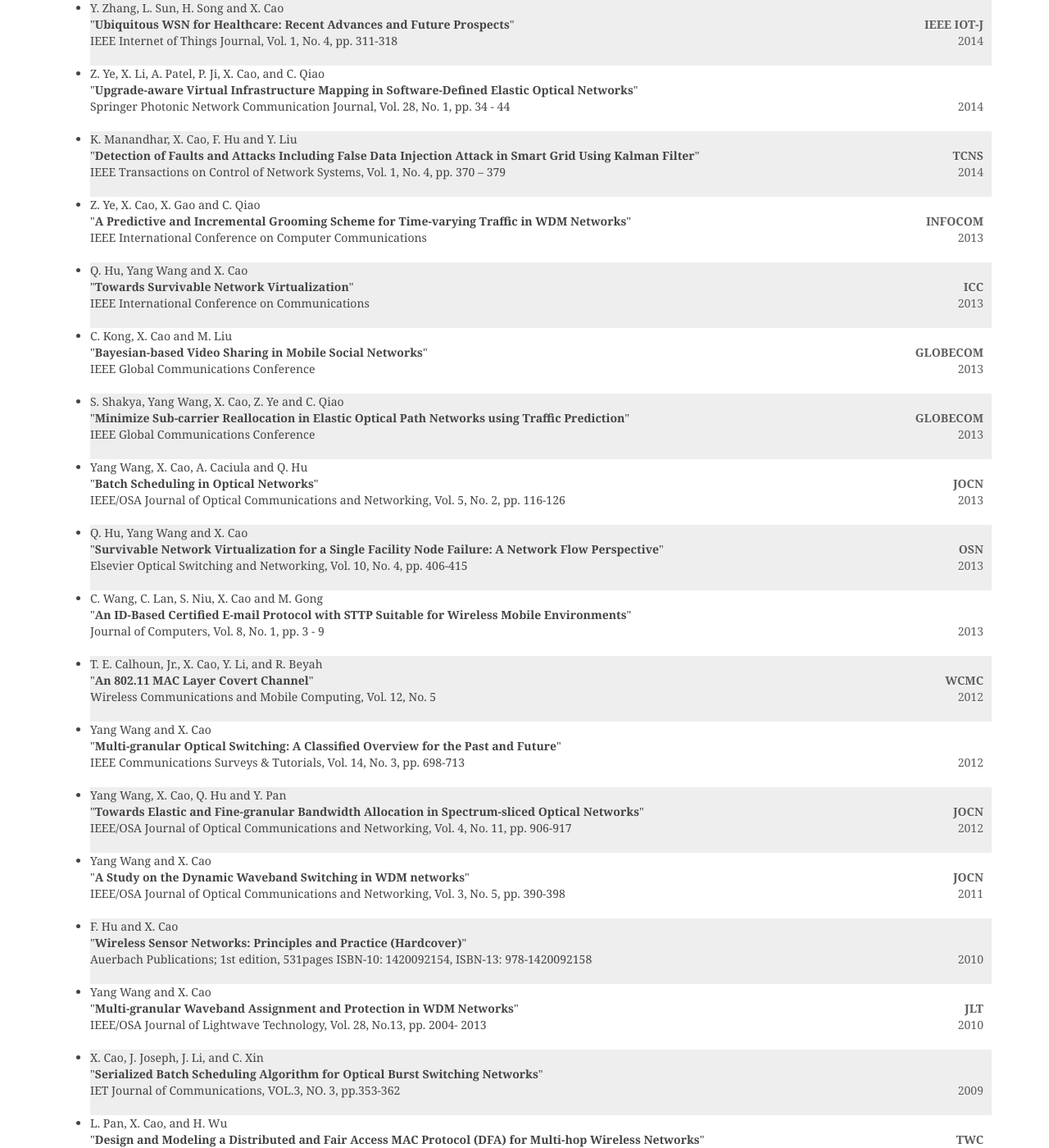
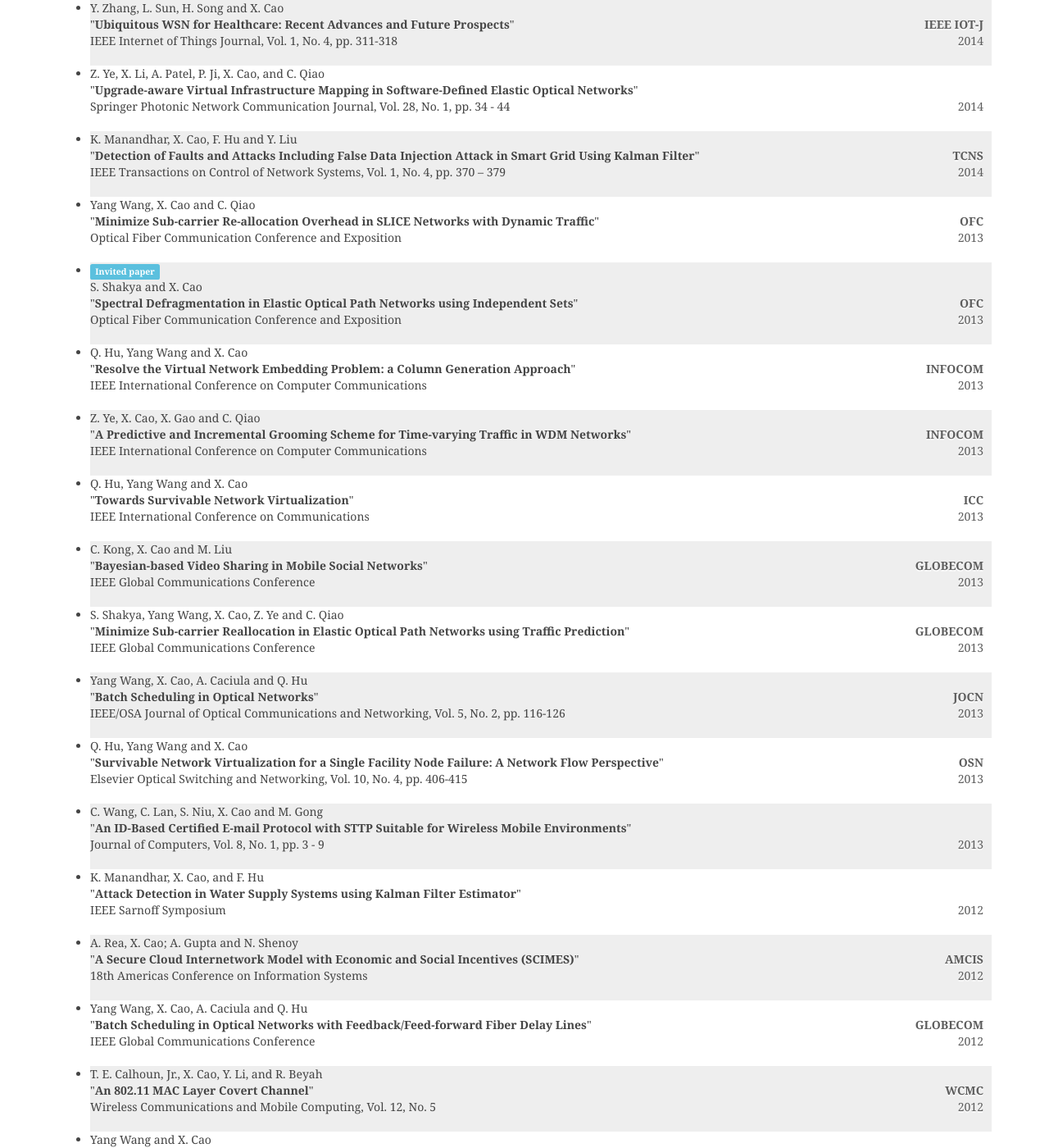
Before and after one commit to xiaojuncao/xiaojuncao, a Jekyll site: the page built from publications.html, in a window 1280 px wide and 1400 px high, scrolled down 3692 px. Shown: the whole window at 82% size. Built offline with Jekyll 4.4.1, drawn with Linux system fonts in a browser that asks for light colours; some web fonts are replaced.

Commit message:
Update my_papers.yml

```diff
--- a/_data/my_papers.yml
+++ b/_data/my_papers.yml
@@ -344,3 +344,34 @@
   conf:   IEEE International Conference on Computer Communications
   abbvr:  INFOCOM
   year:   2013
+- authors:   Q. Hu, Yang Wang and X. Cao
+  title:  "Resolve the Virtual Network Embedding Problem: a Column Generation Approach"
+  conf:   IEEE International Conference on Computer Communications
+  abbvr:  INFOCOM
+  year:   2013
+- authors:   S. Shakya and X. Cao
+  title:   Spectral Defragmentation in Elastic Optical Path Networks using Independent Sets
+  conf:    Optical Fiber Communication Conference and Exposition
+  abbvr:   OFC
+  note: Invited paper
+  year:    2013
+- authors:  Yang Wang, X. Cao and C. Qiao
+  title:   Minimize Sub-carrier Re-allocation Overhead in SLICE Networks with Dynamic Traffic
+  conf:   Optical Fiber Communication Conference and Exposition
+  abbvr:  OFC
+  year:   2013
+- authors: Yang Wang, X. Cao, A. Caciula and Q. Hu
+  title:   Batch Scheduling in Optical Networks with Feedback/Feed-forward Fiber Delay Lines
+  conf:   IEEE Global Communications Conference
+  abbvr:  GLOBECOM
+  year:  2012
+- authors:  A. Rea, X. Cao; A. Gupta and N. Shenoy
+  title:   A Secure Cloud Internetwork Model with Economic and Social Incentives (SCIMES)
+  conf:    18th Americas Conference on Information Systems
+  abbvr:   AMCIS
+  year:   2012
+- authors:   K. Manandhar, X. Cao, and F. Hu
+  title:  Attack Detection in Water Supply Systems using Kalman Filter Estimator
+  conf:    IEEE Sarnoff Symposium
+  abbvr:
+  year:   2012
```
